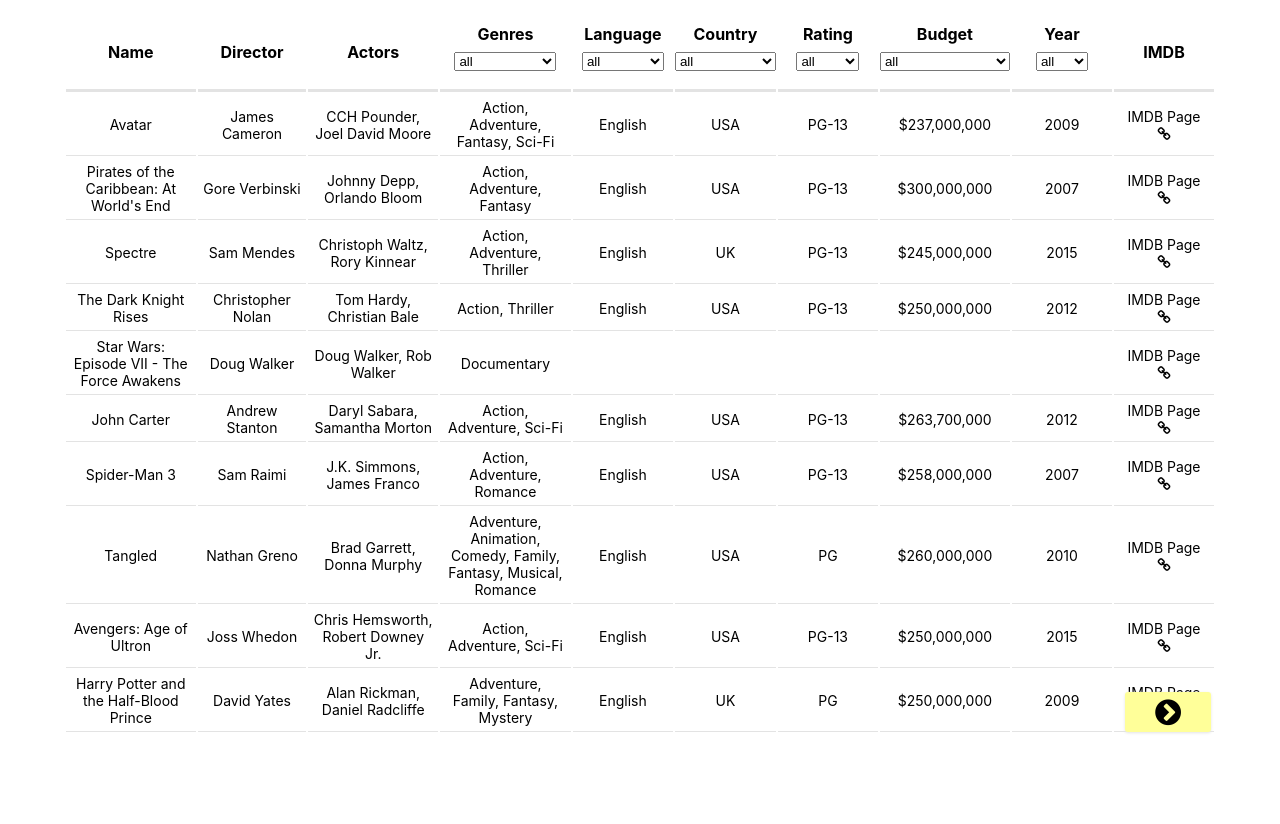
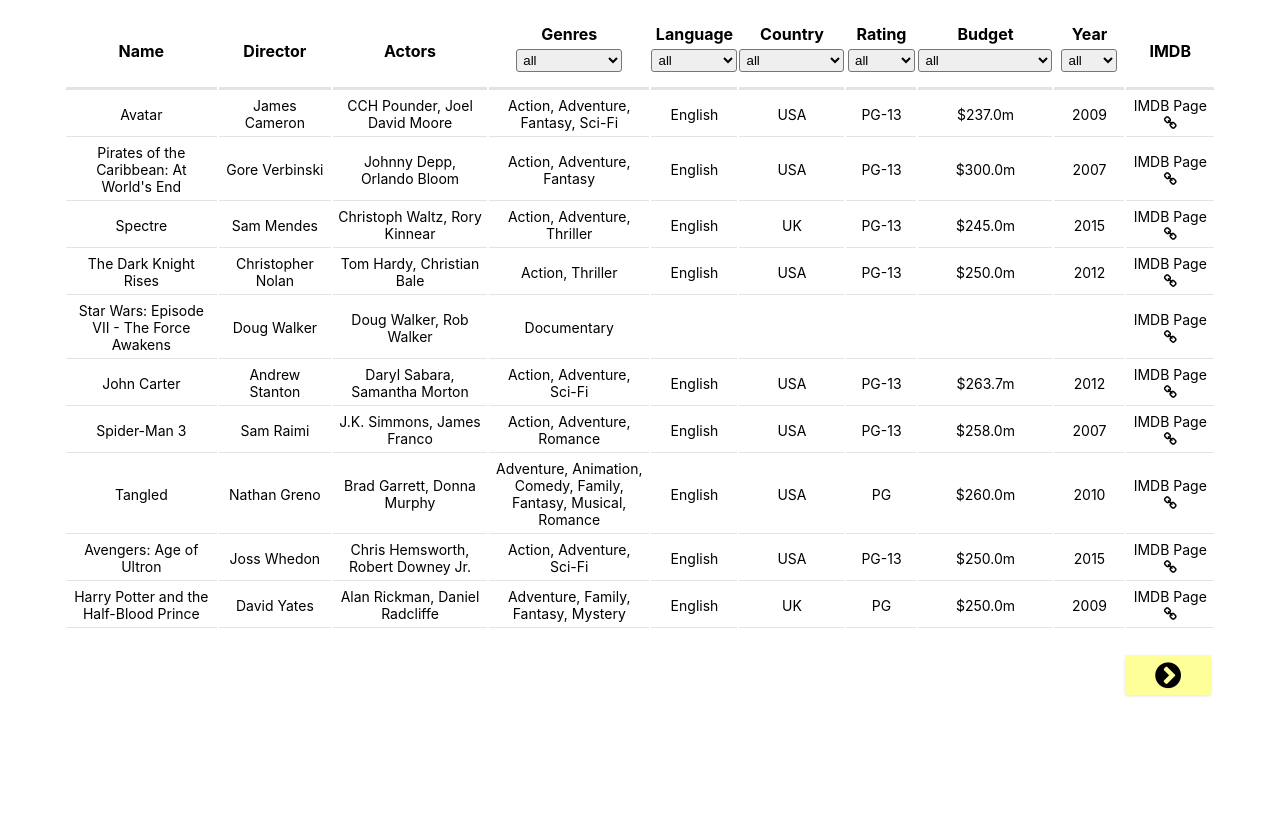
Before and after one commit to onejeet/movie-analysis, a React app: page / in a window 1280 px wide. Shown: the part 63-887 px from the top of the page. After the commit the page ends 800 px from the top, so only its background shows below. Built offline with nearby package versions, Linux system fonts and the light colour scheme.

Commit message:
k formatted the budget

```diff
--- a/src/components/MovieItem.js
+++ b/src/components/MovieItem.js
@@ -2,6 +2,23 @@
 //import { Link } from 'react-router-dom';
 
 class MovieItem extends Component {
+    numberFormatter = (num) => {
+        let formattedNum;
+        switch (true) {
+            case (num > 999999999):
+                formattedNum = (num/1000000000).toFixed(1) + 'b';
+                break;
+            case (num > 999999):
+                formattedNum = (num/1000000).toFixed(1) + 'm';
+                break;
+            case (num > 9999):
+                formattedNum = (num/1000).toFixed(1) + 'k';
+                break;
+            default:
+                formattedNum = num.toLocaleString();
+        }
+        return formattedNum;
+    }
 
     render(){
         const {movie} = this.props;
@@ -15,7 +32,7 @@
                     <td>{movie.language}</td>
                     <td>{movie.country}</td>
                     <td>{movie.rating}</td>
-                    <td>{movie.budget ? "$"+parseInt(movie.budget).toLocaleString() : " "}</td>
+                    <td>{movie.budget ? "$"+this.numberFormatter(parseInt(movie.budget)).toLocaleString() : " "}</td>
                     <td>{movie.year}</td>
                     <td><a href={movie.imdb_link} target="_blank" rel="noopener noreferrer"> IMDB Page <i className="fa fa-link" aria-hidden="true"></i> </a></td>
                 </tr>
--- a/src/sass/style.scss
+++ b/src/sass/style.scss
@@ -37,6 +37,8 @@
         margin: 10px 20px;
         select{
             padding: 8px 15px;
+            border-radius: 3px;
+            border-width: 2px;
         }
     }
     a{
@@ -61,6 +63,11 @@
                 th{
                     border-bottom: 3px solid $bxshadowcolor;
                     padding:10px 0;
+                    select{
+                        margin: 5px auto;
+                        padding: 2px;
+                        border-radius: 3px;
+                    }
                 }
             }
         }
@@ -68,7 +75,7 @@
             td{
                 border-bottom: 1px solid $bxshadowcolor;
                 max-width: 200px;
-                min-width: 100px;
+                min-width: 70px;
                 padding: 5px 5px;
                 font-size: 14px;
                 word-wrap: break-word;
```
